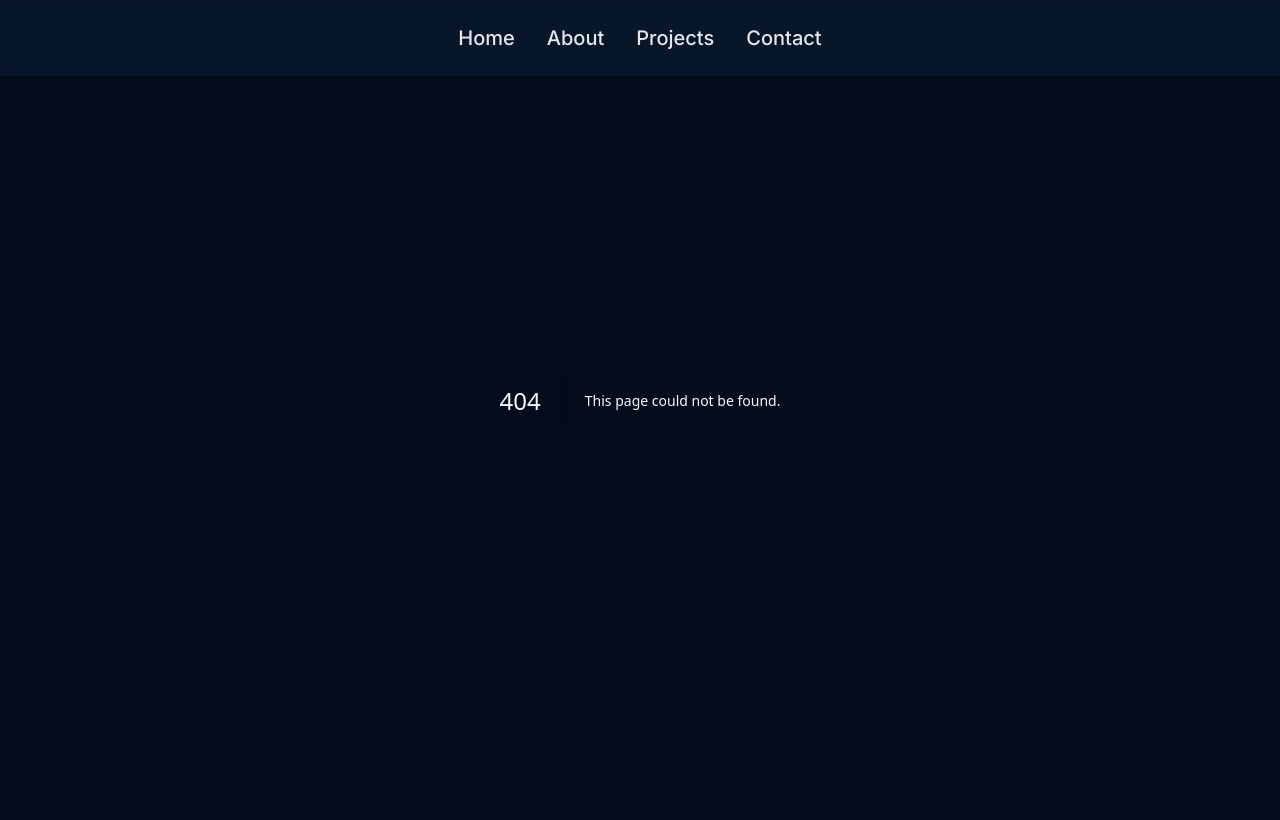
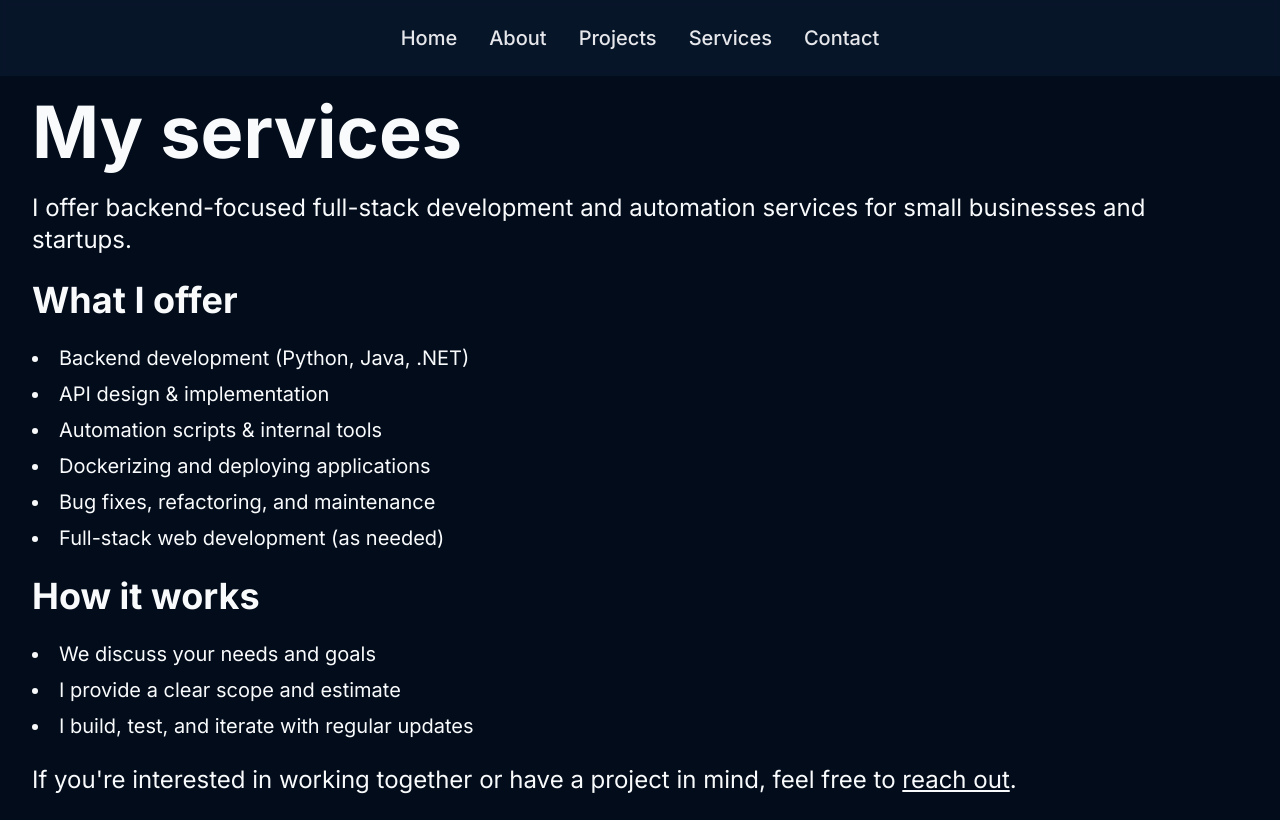
Before and after one commit to ZeroUndergroun/Portfolio, a Next.js app: page /services in a window 1280 px wide. Before the commit this address had no page. Built offline with nearby package versions, Linux system fonts and the light colour scheme.

Commit message:
Added a Services page
For people interested in how I can help them

```diff
--- a/src/app/about/page.tsx
+++ b/src/app/about/page.tsx
@@ -24,7 +24,7 @@ export default function About() {
                 AI is interesting to me and I&apos;m looking forward to seeing my mastery over it grow.
               </p>
               <p>
-                I&apos;m currently working as a freelance programmer and am always interested in a challenge!
+                I&apos;m currently working as a freelance programmer and am always interested in a challenge! Head to my services page to see how I can help you!
                 Head to my contact page to reach out and connect with me!
               </p>
             </div>
--- a/src/app/page.tsx
+++ b/src/app/page.tsx
@@ -8,7 +8,7 @@ export default function Home() {
         <div className="flex flex-col items-center md:items-start text-center md:text-left">
           <h1 className="text-8xl font-bold text-gray-50">Ryan Torrez</h1>
           <p className="mt-6 text-1xl text-gray-200 tracking-wide font-light">
-            Software Engineer • Game Developer • Fullstack Developer
+            Full-stack Engineer • Backend Development & Automation
           </p>
         </div>
 
--- /dev/null
+++ b/src/app/services/page.tsx
@@ -0,0 +1,33 @@
+
+
+export default function Services() {
+  return (
+    <main className="min-h-screen pt-24 px-8">
+      <div className="w-full mx-auto relative">
+        <div className="flex flex-col md:flex-row justify-between items-center gap-8">
+          {/* Left side - Content */}
+          <div className="w-full">
+            <h1 className="text-7xl font-bold text-gray-50 mb-6">My services</h1>
+            <p className="text-2xl font text-gray-50 mb-6">I offer backend-focused full-stack development and automation services for small businesses and startups.</p>
+            <h2 className="text-4xl font-bold text-gray-50 mb-6">What I offer</h2>
+            <ul className="text-xl text-gray-50 mb-6 list-disc list-inside space-y-2">
+              <li>Backend development (Python, Java, .NET)</li>
+              <li>API design & implementation</li>
+              <li>Automation scripts & internal tools</li>
+              <li>Dockerizing and deploying applications</li>
+              <li>Bug fixes, refactoring, and maintenance</li>
+              <li>Full-stack web development (as needed)</li>
+            </ul>
+            <h2 className="text-4xl font-bold text-gray-50 mb-6">How it works</h2>
+            <ul className="text-xl text-gray-50 mb-6 list-disc list-inside space-y-2">
+              <li>We discuss your needs and goals</li>
+              <li>I provide a clear scope and estimate</li>
+              <li>I build, test, and iterate with regular updates</li>
+            </ul>
+            <p className="text-2xl font text-gray-50 mb-6">If you're interested in working together or have a project in mind, feel free to <a href="/contact" className="underline hover:text-gray-300">reach out</a>.</p>
+          </div>
+        </div>
+      </div>
+    </main>
+  );
+}
--- a/src/components/Navbar.tsx
+++ b/src/components/Navbar.tsx
@@ -14,6 +14,9 @@ export default function Navbar() {
           <Link href="/projects" className="nav-link text-gray-200 hover:text-white text-lg md:text-xl font-medium">
             Projects
           </Link>
+          <Link href="/services" className="nav-link text-gray-200 hover:text-white text-lg md:text-xl font-medium">
+            Services
+          </Link>
           <Link href="/contact" className="nav-link text-gray-200 hover:text-white text-lg md:text-xl font-medium">
             Contact
           </Link>
```
